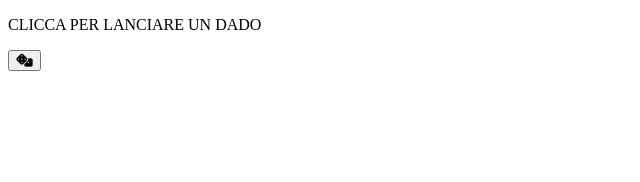
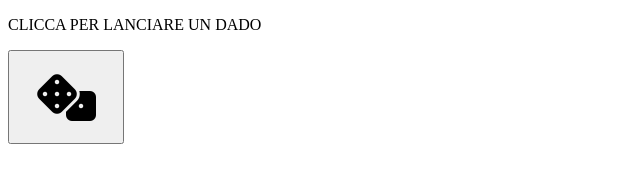
Before and after one commit to DavideLopez/js-mail-dadi, a plain HTML site: page DADI/index.html in a window 1280 px wide. Shown: the whole page, without its empty margins (0-640 px from the left). Drawn offline with Linux system fonts and the light colour scheme.

Commit message:
aggiunto css - fine

```diff
--- a/DADI/index.html
+++ b/DADI/index.html
@@ -7,6 +7,7 @@
     <meta name="viewport" content="width=device-width, initial-scale=1.0">
     <script src="https://kit.fontawesome.com/053674e0bb.js" crossorigin="anonymous"></script>
     <title>DADI</title>
+    <link rel="stylesheet" href="style.css">
 </head>
 
 <body>
@@ -15,8 +16,9 @@
         <p>CLICCA PER LANCIARE UN DADO </p>
         <button id="bttn">
             <i class="fa-solid fa-dice"></i>
-            <div id="result"></div>
         </button>
+
+        <div id="result"></div>
 
     </div>
 
--- /dev/null
+++ b/DADI/style.css
@@ -0,0 +1,7 @@
+button i{
+    padding: 20px;
+}
+
+i{
+    font-size: 3rem;
+}
```
